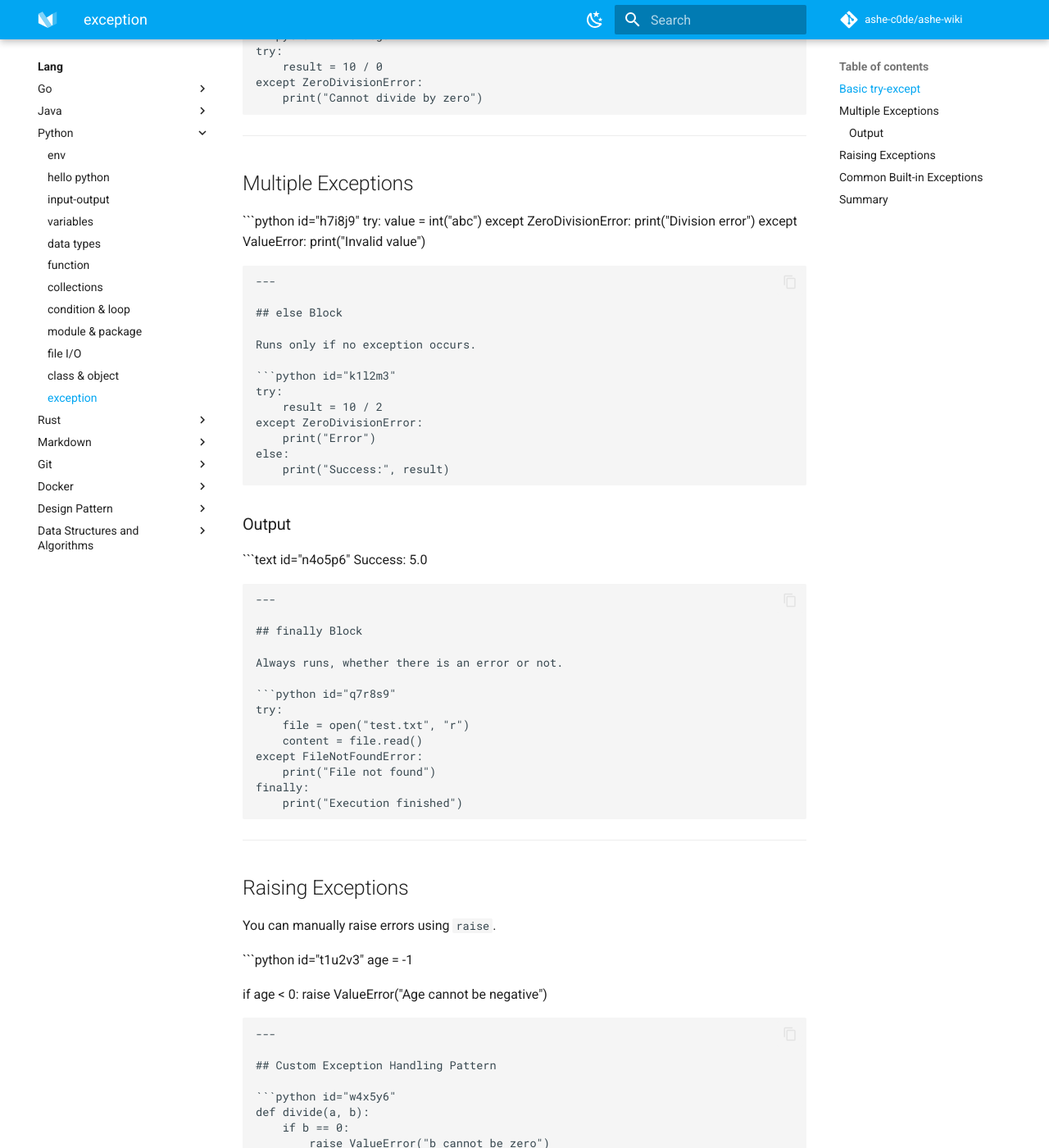
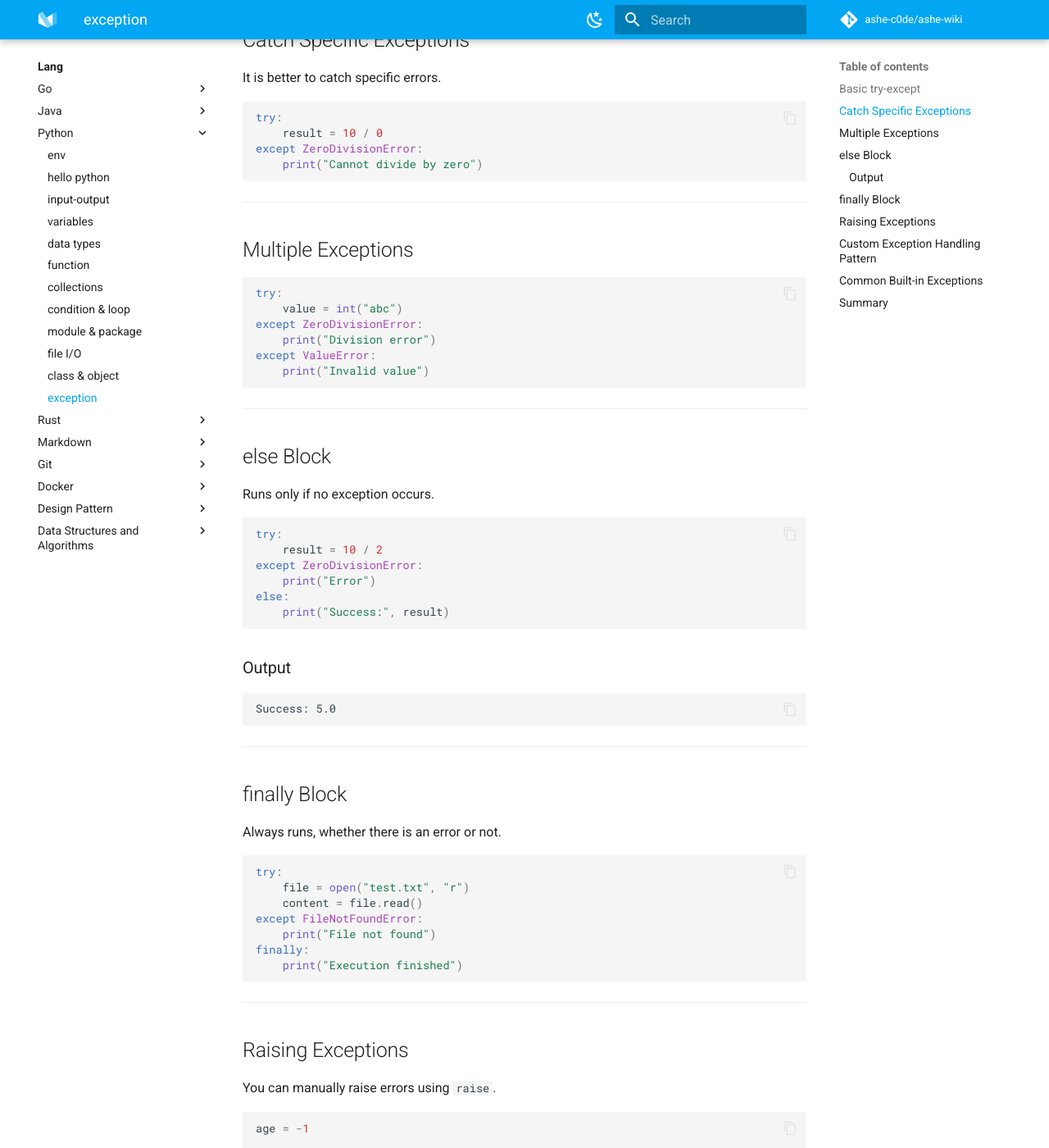
Before and after one commit to ashe-c0de/ashe-wiki, an MkDocs documentation site: the page built from docs/lang/python/exception.md, in a window 1280 px wide and 1400 px high, scrolled down 584 px. Shown: the whole window at 82% size. Built offline with MkDocs 1.6.1 and Material for MkDocs 9.7.7, drawn with Linux system fonts in a browser that asks for light colours; comment, search, counter and statistics services are not loaded; old or Windows-style settings are respelled for this version of MkDocs; some of the changed text lies outside the part shown.

Commit message:
Update exception.md

````diff
--- a/docs/lang/python/exception.md
+++ b/docs/lang/python/exception.md
@@ -8,7 +8,7 @@ Python provides `try`, `except`, `else`, and `finally` to handle errors graceful
 
 ## Basic try-except
 
-```python id="a1b2d3"
+```python
 try:
     result = 10 / 0
 except:
@@ -21,7 +21,7 @@ except:
 
 It is better to catch specific errors.
 
-```python id="e4f5g6"
+```python
 try:
     result = 10 / 0
 except ZeroDivisionError:
@@ -32,7 +32,7 @@ except ZeroDivisionError:
 
 ## Multiple Exceptions
 
-```python id="h7i8j9"
+```python
 try:
     value = int("abc")
 except ZeroDivisionError:
@@ -47,7 +47,7 @@ except ValueError:
 
 Runs only if no exception occurs.
 
-```python id="k1l2m3"
+```python
 try:
     result = 10 / 2
 except ZeroDivisionError:
@@ -58,7 +58,7 @@ else:
 
 ### Output
 
-```text id="n4o5p6"
+```text
 Success: 5.0
 ```
 
@@ -68,7 +68,7 @@ Success: 5.0
 
 Always runs, whether there is an error or not.
 
-```python id="q7r8s9"
+```python
 try:
     file = open("test.txt", "r")
     content = file.read()
@@ -84,7 +84,7 @@ finally:
 
 You can manually raise errors using `raise`.
 
-```python id="t1u2v3"
+```python
 age = -1
 
 if age < 0:
@@ -95,7 +95,7 @@ if age < 0:
 
 ## Custom Exception Handling Pattern
 
-```python id="w4x5y6"
+```python
 def divide(a, b):
     if b == 0:
         raise ValueError("b cannot be zero")
````
